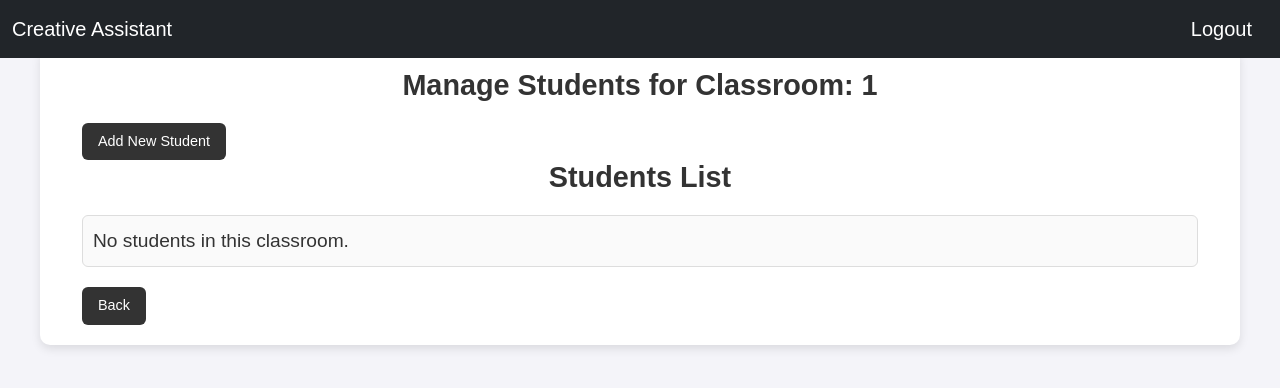
After one commit to JefenaGracia/creative, a Flask app: page /classroom/1/manage_students in a window 1280 px wide. The commit adds this page. Shown: the top 388 px of the page. Run offline with Flask 3, Linux system fonts and the light colour scheme; the visitor is signed in with stand-in values (Sample User, id 1); data that the repository does not hold is empty.

Commit message:
Added manage student feature

```diff
--- a/app.py
+++ b/app.py
@@ -221,6 +221,107 @@ def classroom_view(class_name):
     projects_ref = db.collection('classrooms').document(class_name).collection('Projects').stream()
     projects = {proj.id: proj.to_dict() for proj in projects_ref}
     return render_template('classroom.html', class_name=class_name, projects=projects)
+
+@app.route('/classroom/<class_name>/manage_students')
+def manage_students(class_name):
+    # Fetch students from the Firestore subcollection under classrooms
+    classroom_ref = db.collection('classrooms').document(class_name)
+    students_ref = classroom_ref.collection('students')
+    students = students_ref.stream()
+
+    student_list = []
+    for student in students:
+        student_data = student.to_dict()
+        student_list.append({
+            'id': student.id,
+            'first_name': student_data['firstName'],
+            'last_name': student_data['lastName'],
+            'email': student_data['email']
+        })
+
+    return render_template('manage_students.html', students=student_list, class_name=class_name)
+
+@app.route('/classroom/<class_name>/edit_student/<student_id>', methods=['GET', 'POST'])
+def edit_student(class_name, student_id):
+    # Get the student document from Firestore
+    student_ref = db.collection('classrooms').document(class_name).collection('students').document(student_id)
+    student_doc = student_ref.get()
+
+    if not student_doc.exists:
+        flash('Student not found.')
+        return redirect(url_for('manage_students', class_name=class_name))
+
+    student = student_doc.to_dict()
+
+    # Check if the keys are correct
+    print(student)  # Debugging line to check if the student data is loaded correctly
+
+    if request.method == 'POST':
+        # Get the updated values from the form
+        first_name = request.form['first_name']
+        last_name = request.form['last_name']
+        email = request.form['email']
+
+        # Update the student's information in the classroom's students subcollection
+        student_ref.update({
+            'firstName': first_name,
+            'lastName': last_name,
+            'email': email
+        })
+
+        # Also update the student's information in the 'users' collection
+        user_doc = db.collection('users').document(student_id)
+        user_doc.update({
+            'name': f"{last_name}, {first_name}",
+            'email': email
+        })
+
+        flash('Student information updated successfully.')
+        return redirect(url_for('manage_students', class_name=class_name))
+
+    return render_template('edit_student.html', student=student, class_name=class_name)
+
+@app.route('/classroom/<class_name>/delete_student/<student_id>', methods=['POST'])
+def delete_student(class_name, student_id):
+    classroom_ref = db.collection('classrooms').document(class_name)
+    student_ref = classroom_ref.collection('students').document(student_id)
+
+    # Delete the student from Firestore
+    student_ref.delete()
+
+    return redirect(url_for('manage_students', class_name=class_name))
+
+@app.route('/classroom/<class_name>/add_student', methods=['GET', 'POST'])
+def add_student(class_name):
+    if request.method == 'POST':
+        first_name = request.form['first_name']
+        last_name = request.form['last_name']
+        email = request.form['email']
+
+        classroom_ref = db.collection('classrooms').document(class_name)
+
+        # Add student to the Firestore classroom students subcollection
+        classroom_ref.collection('students').document(email).set({
+            'firstName': first_name,
+            'lastName': last_name,
+            'email': email,
+            'assignedAt': firestore.SERVER_TIMESTAMP
+        })
+
+        # Check if the student already exists in the users collection
+        user_doc = db.collection('users').document(email)
+        if not user_doc.get().exists:
+            # If not, add the student to the 'users' collection
+            user_doc.set({
+                'email': email,
+                'role': 'student',
+                'name': f"{last_name}, {first_name}",
+                'createdAt': firestore.SERVER_TIMESTAMP
+            })
+
+        return redirect(url_for('manage_students', class_name=class_name))
+
+    return render_template('add_student.html', class_name=class_name)
 
 @app.route('/classroom/<class_name>/add_project', methods=['GET', 'POST'])
 def add_project(class_name):
--- a/templates/classroom.html
+++ b/templates/classroom.html
@@ -6,7 +6,9 @@
 
     <!-- Show Add Project button only if the user is a teacher -->
     {% if session['role'] == 'teacher' %}
-        <a href="{{ url_for('add_project', class_name=class_name) }}" class="btn btn-add-project">Add Project</a>
+    <a href="{{ url_for('add_project', class_name=class_name) }}" class="btn btn-add-project">Add Project</a>
+    <a href="{{ url_for('manage_students', class_name=class_name) }}" class="btn btn-primary">Manage Students</a>
+
     {% endif %}
 
     <h2 class="project-section-title">List of projects</h2>
--- /dev/null
+++ b/templates/manage_students.html
@@ -0,0 +1,26 @@
+{% extends "base.html" %}
+
+{% block content %}
+<div class="container">
+    <h1>Manage Students for Classroom: {{ class_name }}</h1>
+
+    <a href="{{ url_for('add_student', class_name=class_name) }}" class="btn btn-primary">Add New Student</a>
+
+    <h2>Students List</h2>
+    <ul>
+        {% for student in students %}
+        <li>
+            {{ student.first_name }} {{ student.last_name }} ({{ student.email }})
+            <a href="{{ url_for('edit_student', class_name=class_name, student_id=student.id) }}">Edit</a>
+            <form action="{{ url_for('delete_student', class_name=class_name, student_id=student.id) }}" method="POST" style="display:inline;">
+                <button type="submit" class="btn btn-danger">Delete</button>
+            </form>
+        </li>
+        {% else %}
+        <li>No students in this classroom.</li>
+        {% endfor %}
+    </ul>
+    <!-- Back button -->
+    <a href="{{ url_for('classroom_view', class_name=class_name) }}" class="btn btn-secondary back-btn">Back</a>
+</div>
+{% endblock %}
```
Also changed, not shown: templates/add_student.html (added, +25 -0 lines), templates/edit_student.html (added, +25 -0 lines).
